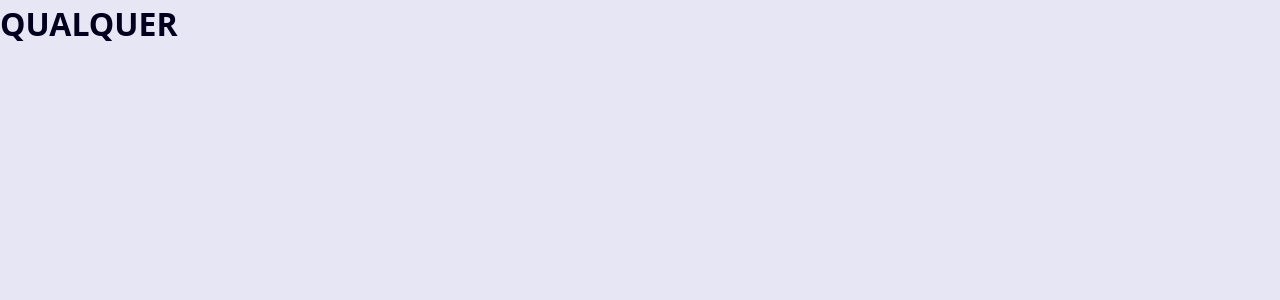
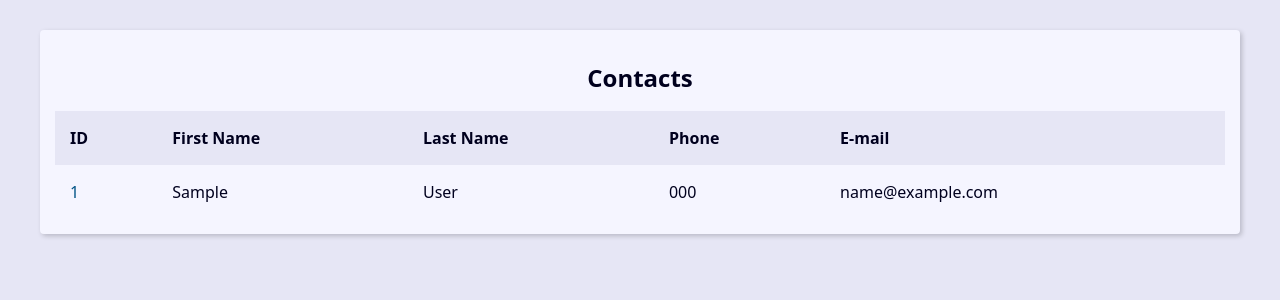
Before and after one commit to MiguelVMR/Agenda_Django, a Django app: page / in a window 1280 px wide. Shown: the top 300 px of the page. Run offline with Django 5.2, Linux system fonts and the light colour scheme; tables that the repository leaves empty hold one stand-in row (values such as "Sample post").

Commit message:
Criado template da tabela de contatos

```diff
--- a/base_templates/global/base.html
+++ b/base_templates/global/base.html
@@ -8,6 +8,8 @@
   <link rel="stylesheet" href="{% static 'global/css/style.css' %}">
 </head>
 <body>
-  <h1>QUALQUER</h1>
+  <main class="content">
+    {% block content %}{% endblock content %}
+  </main>
 </body>
 </html>
--- a/contact/templates/contact/index.html
+++ b/contact/templates/contact/index.html
@@ -1 +1,45 @@
-{% extends "global/base.html" %}
+{% extends 'global/base.html' %}
+
+{% block content %}
+  <div class="responsive-table">
+    <table class="contacts-table">
+      <caption class="table-caption ">
+        Contacts
+      </caption>
+
+      <thead>
+        <tr class="table-row table-row-header">
+          <th class="table-header">ID</th>
+          <th class="table-header">First Name</th>
+          <th class="table-header">Last Name</th>
+          <th class="table-header">Phone</th>
+          <th class="table-header">E-mail</th>
+        </tr>
+      </thead>
+
+      <tbody>
+        {% for contact in contacts %}
+          <tr class="table-row">
+            <td class="table-cel">
+              <a class="table-link" href="#">
+                {{ contact.id }}
+              </a>
+            </td>
+            <td class="table-cel">
+              {{ contact.first_name }}
+            </td>
+            <td class="table-cel">
+              {{ contact.last_name }}
+            </td>
+            <td class="table-cel">
+              {{ contact.phone }}
+            </td>
+            <td class="table-cel">
+              {{ contact.email }}
+            </td>
+          </tr>
+        {% endfor %}
+      </tbody>
+    </table>
+  </div>
+{% endblock content %}
--- a/contact/views/contact_views.py
+++ b/contact/views/contact_views.py
@@ -1,8 +1,17 @@
 from django.shortcuts import render
+
+from contact.models import Contact
 
 
 def index(request):
+    contacts = Contact.objects.all()
+
+    context = {
+        'contacts': contacts,
+    }
+
     return render(
         request,
         'contact/index.html',
+        context
     )
```
